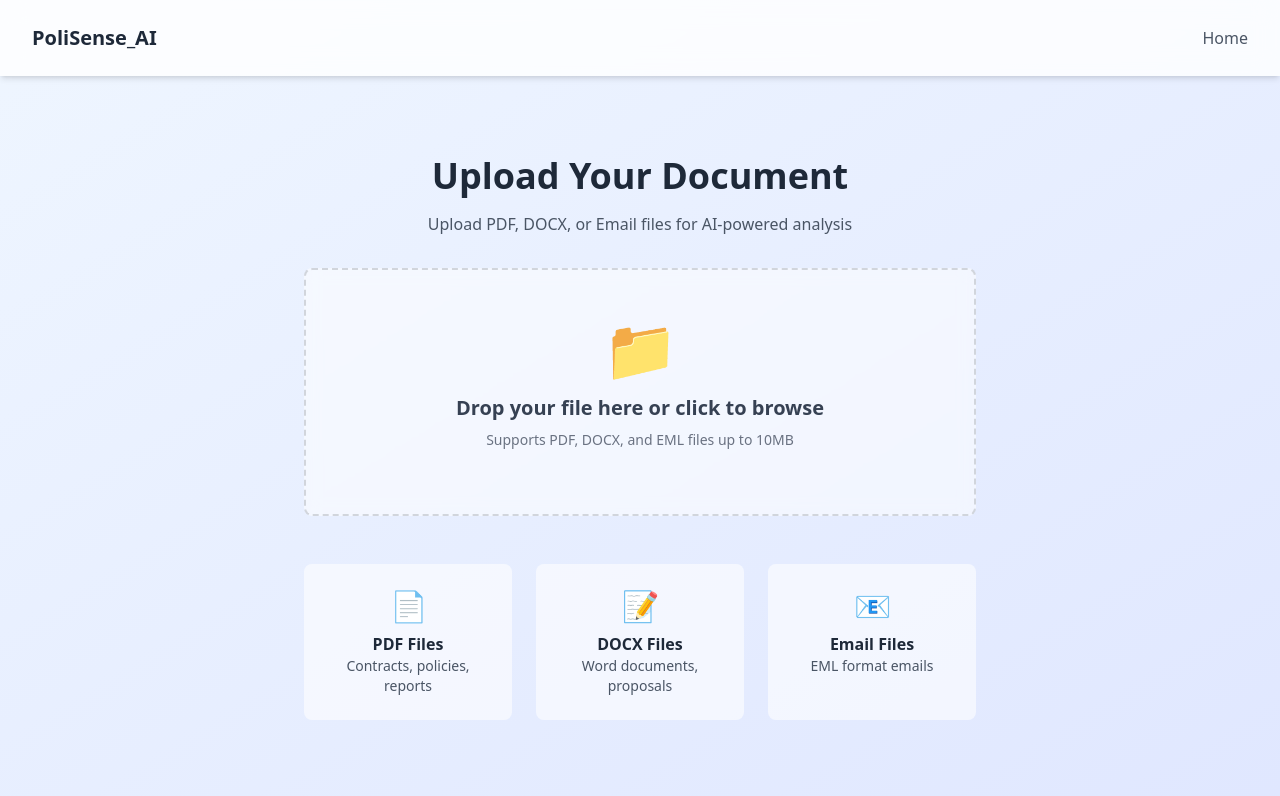
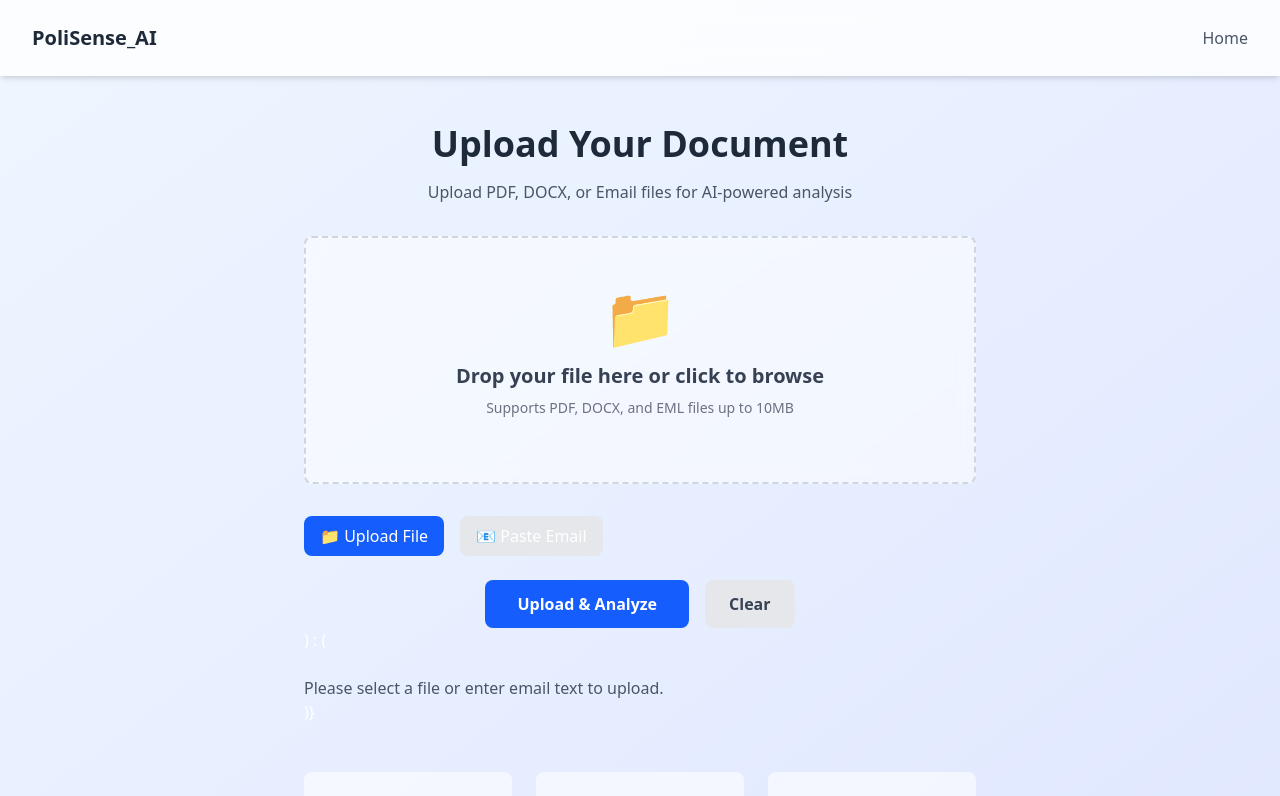
Before and after one commit to abhi-rai-001/PoliSense_AI, a React (Vite) app in the folder frontend/: page /upload in a window 1280 px wide. Shown: the top 796 px of the page. Built offline with nearby package versions, Linux system fonts and the light colour scheme.

Commit message:
Added textarea for users to copy paste email

```diff
--- a/frontend/src/pages/UploadPage.jsx
+++ b/frontend/src/pages/UploadPage.jsx
@@ -6,29 +6,24 @@ import axios from "axios";
 
 export default function UploadPage() {
   const [file, setFile] = useState(null);
+  const [emailText, setEmailText] = useState("");
   const [uploading, setUploading] = useState(false);
+  const [inputMode, setInputMode] = useState("file");
 
   const maxSizeMB = 10;
+
+  const handleEmailTextChange = (e) => {
+    setEmailText(e.target.value);
+    if (e.target.value.trim()) {
+      setFile(null);
+    }
+  };
 
   const handleFileInput = (event) => {
     const selectedFile = event.target.files[0];
     if (!selectedFile) return;
 
-    const ext = selectedFile.name.split(".").pop().toLowerCase();
-    const sizeMB = selectedFile.size / (1024 * 1024);
-
-    if (!["pdf", "docx", "eml"].includes(ext)) {
-      toast.error(`❌ ${selectedFile.name} has invalid type.`);
-      return;
-    }
-
-    if (sizeMB > maxSizeMB) {
-      toast.error(`❌ ${selectedFile.name} is too large (${sizeMB.toFixed(2)} MB).`);
-      return;
-    }
-
-    setFile(selectedFile);
-    toast.success(`✅ ${selectedFile.name} ready!`);
+    setEmailText("");
   };
 
   const handleDrop = (e) => {
@@ -41,8 +36,8 @@ export default function UploadPage() {
   };
 
   const handleUpload = async () => {
-    if (!file) {
-      toast.error("No file selected.");
+    if (!file && !emailText.trim()) {
+      toast.error("Please select a file or enter email text.");
       return;
     }
 
@@ -51,15 +46,24 @@ export default function UploadPage() {
 
     try {
       const formData = new FormData();
+
+      if (file) {
         formData.append("file", file);
+      } else {
+        const emailBlob = new Blob([emailText], { type: 'text/plain' });
+        const emailFile = new File([emailBlob], 'email.txt', { type: 'text/plain' });
+        formData.append("file", emailFile);
+        formData.append("isEmailText", "true");
+      }
 
       await axios.post("http://localhost:3000/user/upload", formData, {
         headers: { "Content-Type": "multipart/form-data" }
       });
 
       toast.dismiss();
-      toast.success("✅ File uploaded successfully!");
+      toast.success("✅ Content uploaded successfully!");
       setFile(null);
+      setEmailText("");
     } catch (err) {
       toast.dismiss();
       toast.error(err.response?.data?.message || "Upload failed");
@@ -72,7 +76,6 @@ export default function UploadPage() {
     <div className="min-h-screen bg-gradient-to-br from-blue-50 to-indigo-100 flex flex-col">
       <Toaster position="top-right" />
 
-      {/* Header */}
       <header className="w-full px-8 py-6 flex justify-between items-center bg-white/80 backdrop-blur-md shadow-md">
         <Link to="/" className="text-xl font-bold text-gray-800">
           PoliSense_AI
@@ -84,7 +87,6 @@ export default function UploadPage() {
         </nav>
       </header>
 
-      {/* Main Content */}
       <main className="flex-1 flex items-center justify-center px-8 py-12">
         <motion.div
           initial={{ opacity: 0, y: 20 }}
@@ -101,7 +103,6 @@ export default function UploadPage() {
             </p>
           </div>
 
-          {/* Upload Area */}
           <div
             className="border-2 border-dashed border-gray-300 rounded-lg p-12 text-center bg-white/50 backdrop-blur-sm hover:border-blue-400 transition-colors cursor-pointer"
             onDrop={handleDrop}
@@ -134,8 +135,40 @@ export default function UploadPage() {
             />
           </div>
 
-          {/* Upload Button */}
-          {file && (
+          <div className="mt-8">
+            <div className="flex gap-4 mb-4">
+              <button
+                onClick={() => setInputMode("file")}
+                className={`px-4 py-2 rounded-lg ${inputMode === "file" ? "bg-blue-600 text-white" : "bg-gray-200"}`}
+              >
+                📁 Upload File
+              </button>
+              <button
+                onClick={() => setInputMode("text")}
+                className={`px-4 py-2 rounded-lg ${inputMode === "text" ? "bg-blue-600 text-white" : "bg-gray-200"}`}
+              >
+                📧 Paste Email
+              </button>
+            </div>
+
+            {inputMode === "text" && (
+              <div className="bg-white/50 backdrop-blur-sm rounded-lg p-4">
+                <label className="block text-sm font-medium text-gray-700 mb-2">
+                  Paste your email content here:
+                </label>
+                <textarea
+                  value={emailText}
+                  onChange={handleEmailTextChange}
+                  placeholder="Paste email headers and content here..."
+                  className="w-full h-40 p-3 border border-gray-300 rounded-lg resize-none focus:ring-2 focus:ring-blue-500 focus:border-transparent"
+                />
+                <p className="text-xs text-gray-500 mt-2">
+                  Include headers (From, To, Subject) and email body for best results
+                </p>
+              </div>
+            )}
+          </div>
+
           <motion.div
             initial={{ opacity: 0 }}
             animate={{ opacity: 1 }}
@@ -149,15 +182,21 @@ export default function UploadPage() {
               {uploading ? "Uploading..." : "Upload & Analyze"}
             </button>
             <button
-                onClick={() => setFile(null)}
+              onClick={() => {
+                setFile(null);
+                setEmailText("");
+              }}
               className="bg-gray-200 hover:bg-gray-300 text-gray-700 px-6 py-3 rounded-lg font-semibold transition-colors"
             >
               Clear
             </button>
           </motion.div>
+          ) : (
+            <div className="mt-6 text-gray-600">
+              Please select a file or enter email text to upload.
+            </div>
           )}
 
-          {/* File Types Info */}
           <div className="mt-12 grid md:grid-cols-3 gap-6">
             <div className="text-center p-6 bg-white/60 rounded-lg">
               <div className="text-3xl mb-2">📄</div>
```
Also changed, not shown: 1 other file (tests, documents, lock files or other folders). Lines whose indentation alone changed are shown as unchanged.
